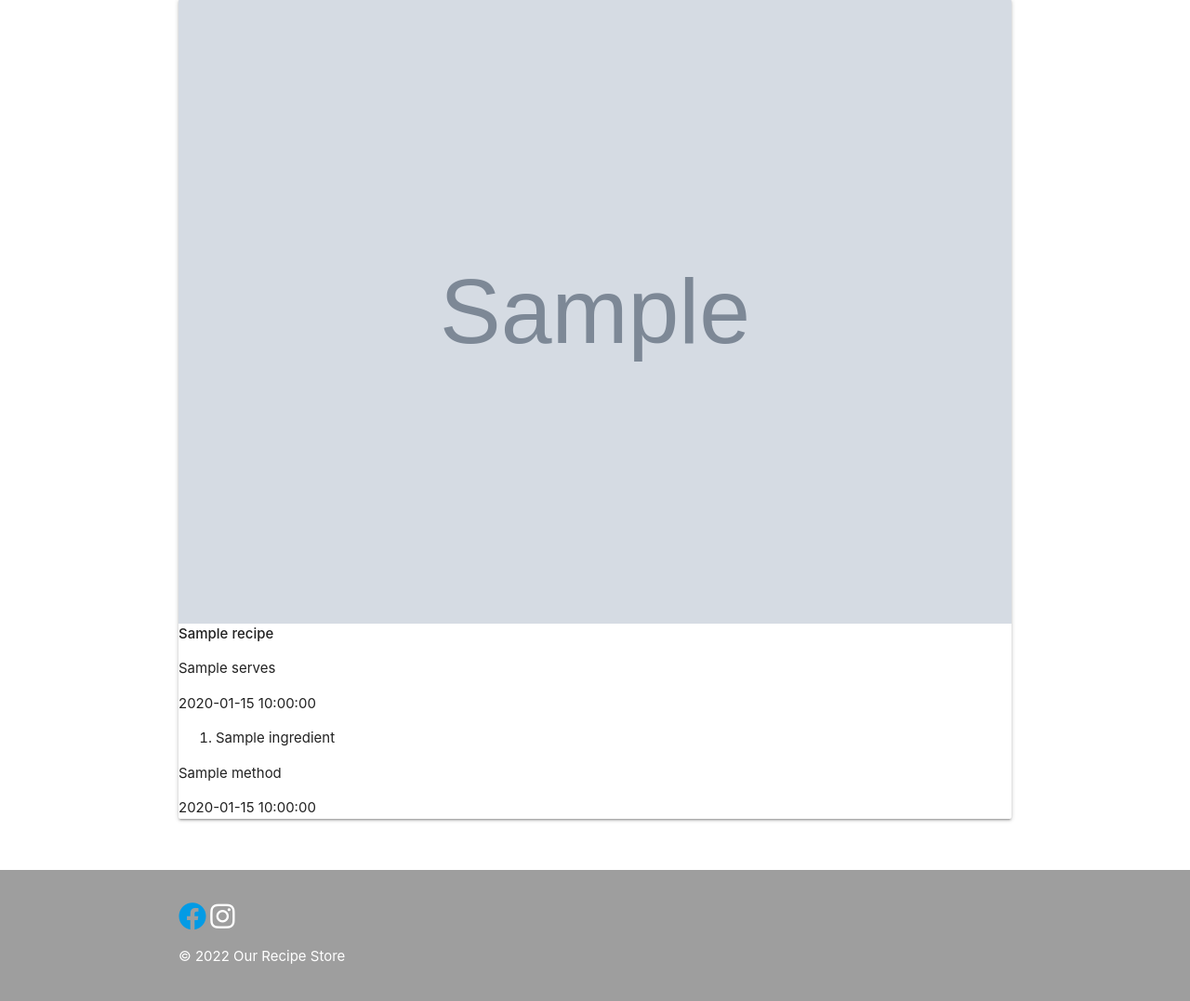
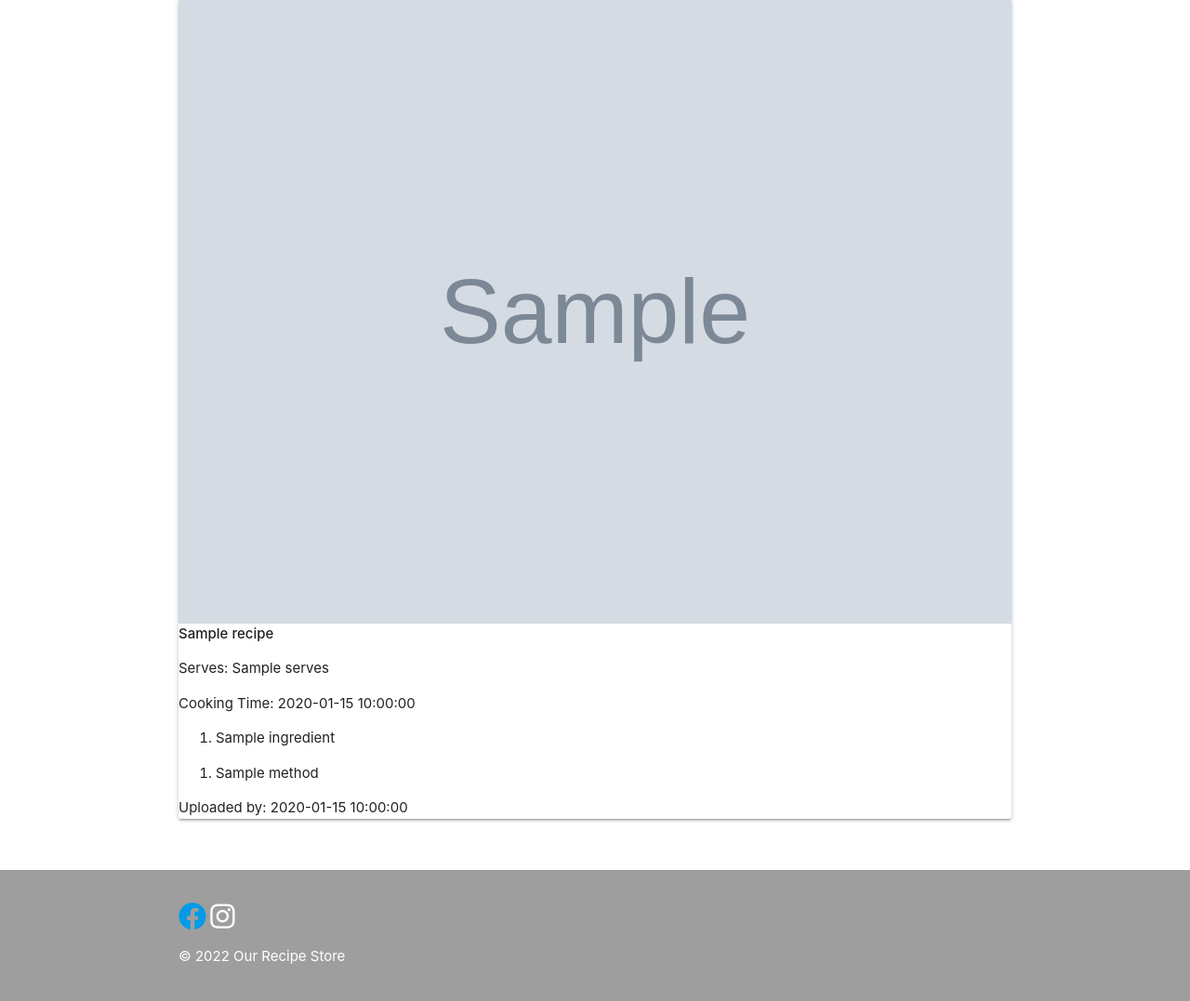
Before and after one commit to RhiH/recipe_store, a Flask app: template templates/show_recipe.html in a window 1280 px wide. Shown: the part 160-1237 px from the top of the page at 93% size. Run offline with Flask 2, Linux system fonts and the light colour scheme; the template is opened without the code that fills it: most values are stand-ins (such as "Sample title", 1, 10 or a date in 2020); grey boxes marked "Sample" are stand-in pictures; some libraries are stand-ins or nearby versions.

Commit message:
amend recipe method to list

```diff
--- a/templates/show_recipe.html
+++ b/templates/show_recipe.html
@@ -9,15 +9,19 @@
         <div class="card-image">
           <img src= {{ recipe.img }} alt="Shepherds Pie">
           <strong>{{ recipe.recipe_name}}</strong>
-          <p>{{ recipe.serves }} </p>
-          <p>{{ recipe.cooking_time}} </p>
+          <p>Serves: {{ recipe.serves }} </p>
+          <p>Cooking Time: {{ recipe.cooking_time}} </p>
           <ol>
           {% for ingredient in recipe.ingredients %}
           <li>{{ingredient}}</li>
           {% endfor %}
          </ol>
-          <p>{{ recipe.method }}</p>
-          <p>{{ recipe.created_by }}</p>
+         <ol>
+          {% for method in recipe.method %}
+          <li>{{method}}</li>
+          {% endfor %}
+         </ol>
+          <p>Uploaded by: {{ recipe.created_by }}</p>
         </div>
       </div>
     </div>
```
